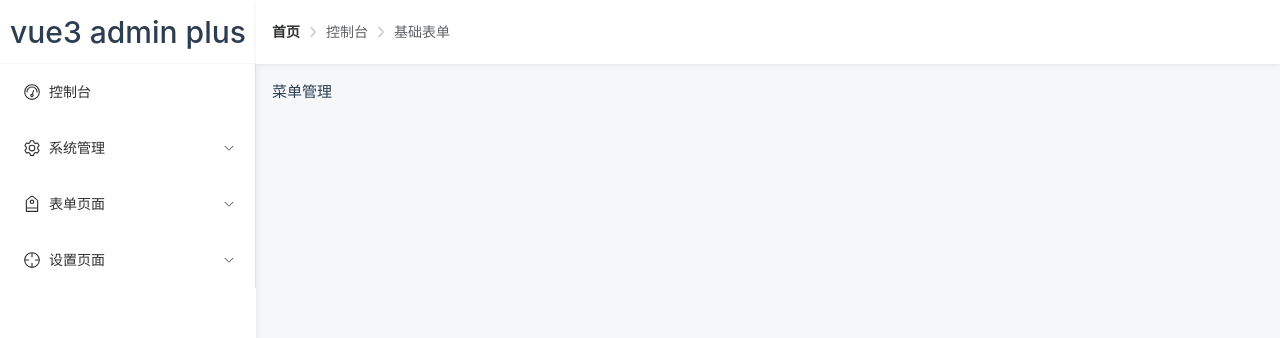
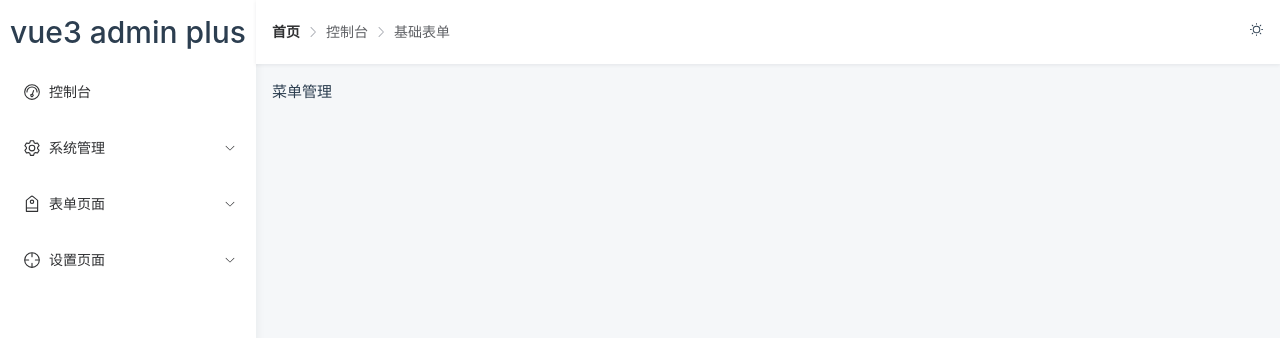
Before and after one commit to xiexihai/vue3-admin-template-plus, a Vue app: page /system/menus in a window 1280 px wide. Shown: the top 338 px of the page. Built offline with nearby package versions, Linux system fonts and the light colour scheme.

Commit message:
feat: 增加夜间模式；增加路由切换动画

```diff
--- a/index.html
+++ b/index.html
@@ -4,7 +4,7 @@
     <meta charset="UTF-8">
     <link rel="icon" href="/favicon.ico">
     <meta name="viewport" content="width=device-width, initial-scale=1.0">
-    <title>Vite App</title>
+    <title>基于vue3+ts+element-plus企业级管理后台</title>
   </head>
   <body>
     <div id="app"></div>
--- a/src/assets/main.css
+++ b/src/assets/main.css
@@ -3,7 +3,9 @@
 body {
   background-color: #f5f7f9;
 }
-
+.dark body {
+  background-color: var(--ba-bg-color);
+}
 /* #app {
   max-width: 1280px;
   margin: 0 auto;
--- a/src/components/aside/LogoView.vue
+++ b/src/components/aside/LogoView.vue
@@ -12,7 +12,8 @@
     display: flex;
     align-items: center;
     justify-content: center;
-    border-bottom: 1px solid #f8f8f9;
+    /* border-bottom: 1px solid #f8f8f9; */
+    box-shadow: 0 1px 4px rgba(0,21,41,.08);
   }
   .g-logo h1 {
     font-weight: 500;
--- a/src/components/aside/MenusView.vue
+++ b/src/components/aside/MenusView.vue
@@ -24,8 +24,8 @@ const handleRouterLink = (url: string) => {
 <template>
   <el-menu
     default-active="2"
-    class="el-menu-vertical-demo"
     :collapse="isCollapse"
+    class="g-aside-menus"
     @open="handleOpen"
     @close="handleClose"
   >
@@ -68,4 +68,11 @@ const handleRouterLink = (url: string) => {
   </el-menu>
 </template>
 
-<style scoped></style>
+<style scoped>
+.g-aside-menus /deep/ .el-menu-item-group__title {
+  padding: 0;
+}
+.g-aside-menus {
+  border-right: none;
+}
+</style>
--- a/src/components/header/BreadcrumbView.vue
+++ b/src/components/header/BreadcrumbView.vue
@@ -13,6 +13,6 @@ import { ArrowRight } from '@element-plus/icons-vue'
 <style scoped>
 .g-breadcrumb {
   padding: 16px;
-
+  flex: 1;
 }
 </style>
--- a/src/components/header/HeaderView.vue
+++ b/src/components/header/HeaderView.vue
@@ -1,8 +1,26 @@
 <script lang="ts" setup>
+import { Sunny } from '@element-plus/icons-vue'
+import { useDark, useToggle } from '@vueuse/core'
 import BreadcrumbView from './BreadcrumbView.vue';
+
+const isDark = useDark()
+const toggleDark = useToggle(isDark)
 </script>
 <template>
   <div class="g-layout-header">
     <BreadcrumbView />
+    <div class="g-header-right" @click="toggleDark()">
+      <el-tooltip
+        content="切换夜间模式"
+        placement="top-start"
+      >
+        <el-icon><Sunny /></el-icon>
+      </el-tooltip>
+    </div>
   </div>
 </template>
+<style scoped>
+  .g-header-right {
+    padding-right: 16px;
+  }
+</style>
--- a/src/components/layout/LayoutView.vue
+++ b/src/components/layout/LayoutView.vue
@@ -2,7 +2,6 @@
 import { RouterView } from 'vue-router'
 import AsideView from '../aside/AsideView.vue';
 import HeaderView from '../header/HeaderView.vue';
-// import MainView from '@/views/main/MainView.vue';
 </script>
 
 <template>
@@ -12,10 +11,13 @@ import HeaderView from '../header/HeaderView.vue';
     </div>
     <div class="g-layout-main">
       <HeaderView />
-
       <div class="g-layout-body">
-        <!-- <MainView /> -->
-        <RouterView />
+        <router-view v-slot="{ Component }">
+          <transition name="slide-fade">
+            <component :is="Component" />
+          </transition>
+        </router-view>
+        <!-- <RouterView /> -->
       </div>
     </div>
   </div>
@@ -23,7 +25,7 @@ import HeaderView from '../header/HeaderView.vue';
 <style scoped>
   .g-layout-wrapper {
     width: 100%;
-    min-height: 100%;
+    min-height: 100vh;
     display: flex;
   }
   .g-layout-aside {
@@ -33,7 +35,7 @@ import HeaderView from '../header/HeaderView.vue';
     left: 0;
     top: 0;
     bottom: 0;
-    background-color: #fff;
+    background-color: var(--el-fill-color-blank);
   }
   .g-layout-main {
     padding-left: 256px;
@@ -47,12 +49,26 @@ import HeaderView from '../header/HeaderView.vue';
     height: 64px;
     display: flex;
     align-items: center;
-    background-color: #fff;
-    z-index: 2622;
+    background-color: var(--el-fill-color-blank);
+    /* z-index: 2622; */
+    z-index: 22;
     box-shadow: 0 1px 4px rgba(0,21,41,.08);
     transition: all .2s ease-in-out;
   }
   .g-layout-body {
     padding: 80px 16px 16px 16px;
   }
+  .slide-fade-enter-active {
+    transition: all 0.2s;
+    opacity: 0;
+  }
+  .slide-fade-leave-active {
+    transition: all 0.2s;
+    opacity: 1;
+  }
+  .slide-fade-enter-from,
+  .slide-fade-leave-to {
+    transform: translateX(-20px);
+    opacity: 0;
+  }
 </style>
--- a/src/main.ts
+++ b/src/main.ts
@@ -1,10 +1,9 @@
 import './assets/main.css'
-
 import { createApp } from 'vue'
 import { createPinia } from 'pinia'
-
 import ElementPlus from 'element-plus'
 import 'element-plus/dist/index.css'
+import 'element-plus/theme-chalk/dark/css-vars.css'
 
 import App from './App.vue'
 import router from './router'
```
